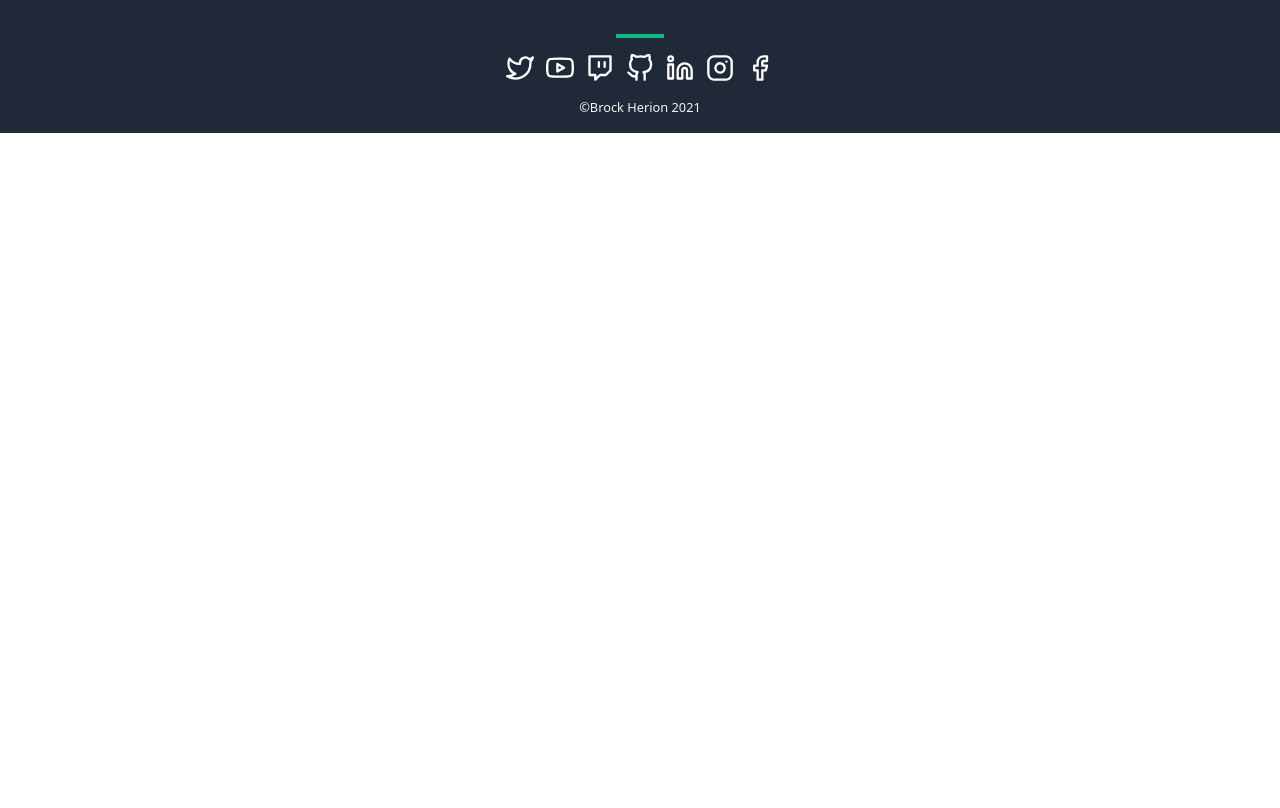
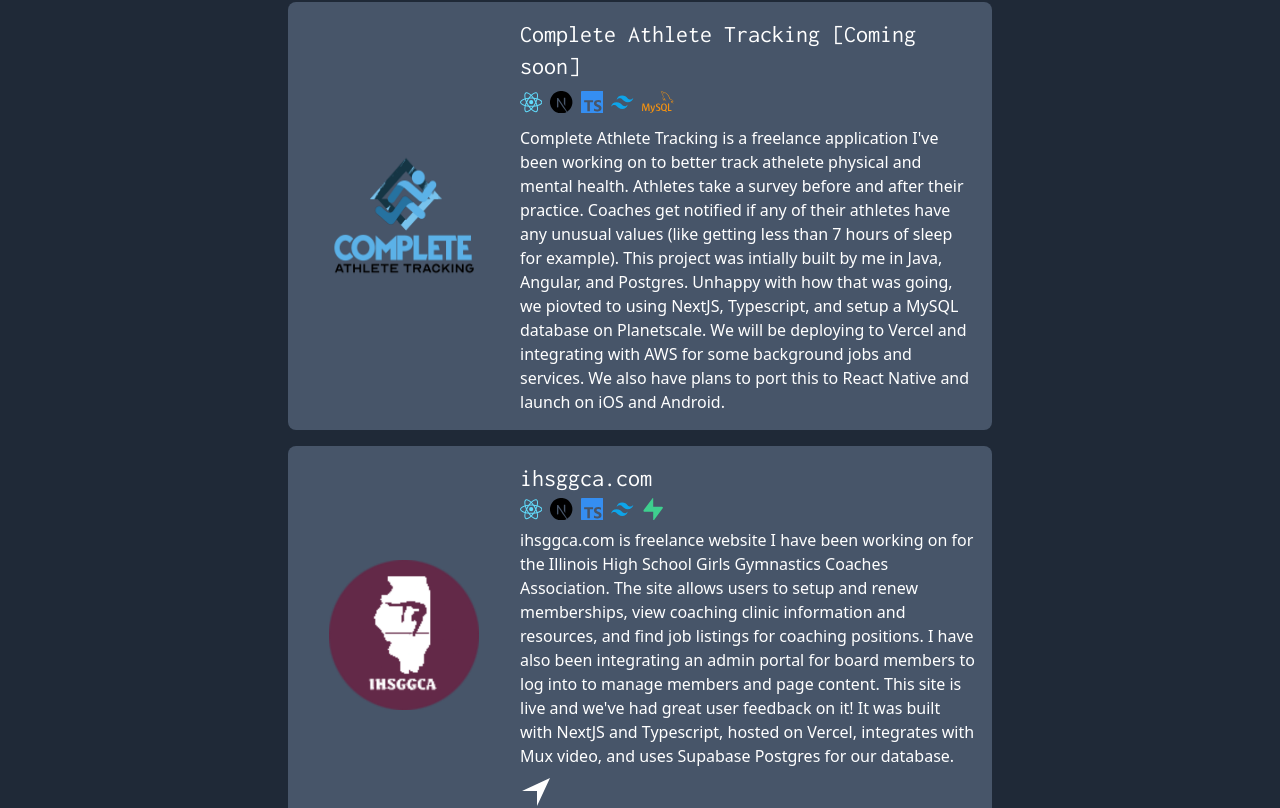
Before and after one commit to BrockHerion/brockherion.com, a Next.js app: page /projects in a window 1280 px wide. Shown: the part 875-1683 px from the top of the page. Before the commit the page ends 1008 px from the top, so only its background shows below. Built offline with nearby package versions, Linux system fonts and the light colour scheme.

Commit message:
Added new projects to projects page

```diff
--- a/components/RecentPosts.tsx
+++ b/components/RecentPosts.tsx
@@ -7,7 +7,7 @@
 
 export default function PopularPosts({ newPosts }: NewPostsProps) {
   return (
-    <div className="grid">
+    <div className="grid mb-8">
       <div className="md:mb-0 mb-6">
         <h4 className="text-white text-xl mb-3 font-semibold">
           Fresh Off The Press 🗞
--- a/pages/index.tsx
+++ b/pages/index.tsx
@@ -1,5 +1,6 @@
 import Head from "next/head";
 import Image from "next/image";
+import Link from "next/link";
 import NewsletterSignUpForm from "../components/NewsletterSignUpForm";
 import PageWrapper from "../components/PageWrapper";
 import { getGetLatestPosts, getPoplularPosts, Post } from "../utils/mdxUtils";
@@ -61,7 +62,7 @@
             <div className="md:grid md:grid-cols-2 md:gap-x-6 flex flex-col">
               <div>
                 <p className="text-xl mb-3">
-                  In Brock&apos;s Bytes - my weekly newsletter - I share tips
+                  In Brock&apos;s Bytes [my weekly newsletter] I share tips
                   related to full-stack software development and give advice on
                   managing a healthy, productive life while having a career in
                   programming. Whether you&apos;re a senior developer,
@@ -81,13 +82,20 @@
       </section>
 
       <PageWrapper>
-        <section>
+        <section className="flex flex-col">
           <h3 className="text-white text-3xl mb-3 font-bold tracking-wider">
             Check out my blog ✍️
           </h3>
           <div className="bg-emerald-500 w-12 h-1 mb-6"></div>
           <PopularPosts popularPosts={popularPosts} />
           <RecentPosts newPosts={newPosts} />
+          <div className="flex justify-center">
+            <Link href="/blog">
+              <a className="bg-emerald-600 px-3 py-4 rounded-md">
+                Explore more posts
+              </a>
+            </Link>
+          </div>
         </section>
       </PageWrapper>
     </div>
--- a/pages/projects.tsx
+++ b/pages/projects.tsx
@@ -2,13 +2,16 @@
 import Image from "next/image";
 import {
   SiGithub,
+  SiMysql,
   SiNextdotjs,
   SiReact,
   SiReplit,
   SiRust,
+  SiSupabase,
   SiTailwindcss,
   SiTypescript,
 } from "react-icons/si";
+import { IoNavigateSharp } from "react-icons/io5";
 import PageHeader from "../components/PageHeader";
 import PageWrapper from "../components/PageWrapper";
 
@@ -85,7 +88,7 @@
                 favorite technologies, like Next.JS, Typescript, and
                 TailwindCSS. It&apos;s currently being hosted on Vercel. This
                 site also contains integrations with Revue for Brock&apos;s
-                Bytes, my weekly newsletter, and Hashnode for fetching my
+                Bytes [my weekly newsletter] and Hashnode for fetching my
                 featured blog posts.
               </p>
               <div className="mt-2 flex space-x-3">
@@ -99,6 +102,74 @@
               </div>
             </div>
           </div>
+          <div className="bg-slate-600 p-4 rounded-lg flex flex-col md:flex-row md:items-center">
+            <div
+              style={{ width: "200px", height: "200px" }}
+              className="flex items-center justify-center"
+            >
+              <Image src="/completeat-logo.png" width={150} height={150} />
+            </div>
+            <div className="md:ml-4 flex flex-col flex-1">
+              <h3 className="text-2xl mb-1">
+                Complete Athlete Tracking [Coming soon]
+              </h3>
+              <span className="mb-2 flex items-center space-x-2">
+                <SiReact size="1.4em" color="#61DBFB" />
+                <SiNextdotjs size="1.4em" color="black" />
+                <SiTypescript size="1.4em" color="#358EF1" />
+                <SiTailwindcss size="1.4em" color="#0ea4e9" />
+                <SiMysql size="2em" color="#F29111" />
+              </span>
+              <p>
+                Complete Athlete Tracking is a freelance application I've been
+                working on to better track athelete physical and mental health.
+                Athletes take a survey before and after their practice. Coaches
+                get notified if any of their athletes have any unusual values
+                (like getting less than 7 hours of sleep for example). This
+                project was intially built by me in Java, Angular, and Postgres.
+                Unhappy with how that was going, we piovted to using NextJS,
+                Typescript, and setup a MySQL database on Planetscale. We will
+                be deploying to Vercel and integrating with AWS for some
+                background jobs and services. We also have plans to port this to
+                React Native and launch on iOS and Android.
+              </p>
+            </div>
+          </div>
+          <div className="bg-slate-600 p-4 rounded-lg flex flex-col md:flex-row md:items-center">
+            <div
+              style={{ width: "200px", height: "200px" }}
+              className="flex items-center justify-center"
+            >
+              <Image src="/ihsggca-logo.png" width={150} height={150} />
+            </div>
+            <div className="md:ml-4 flex flex-col flex-1">
+              <h3 className="text-2xl mb-1">ihsggca.com</h3>
+              <span className="mb-2 flex items-center space-x-2">
+                <SiReact size="1.4em" color="#61DBFB" />
+                <SiNextdotjs size="1.4em" color="black" />
+                <SiTypescript size="1.4em" color="#358EF1" />
+                <SiTailwindcss size="1.4em" color="#0ea4e9" />
+                <SiSupabase size="1.4em" color="#3ECF8E" />
+              </span>
+              <p>
+                ihsggca.com is freelance website I have been working on for the
+                Illinois High School Girls Gymnastics Coaches Association. The
+                site allows users to setup and renew memberships, view coaching
+                clinic information and resources, and find job listings for
+                coaching positions. I have also been integrating an admin portal
+                for board members to log into to manage members and page
+                content. This site is live and we've had great user feedback on
+                it! It was built with NextJS and Typescript, hosted on Vercel,
+                integrates with Mux video, and uses Supabase Postgres for our
+                database.
+              </p>
+              <div className="mt-2 flex space-x-3">
+                <a href="https://ihsggca.com" rel="noreferrer" target="_blank">
+                  <IoNavigateSharp size="2em" />
+                </a>
+              </div>
+            </div>
+          </div>
         </section>
       </PageWrapper>
     </>
```
Also changed, not shown: public/completeat-logo.png (added), public/ihsggca-logo.png (added).
